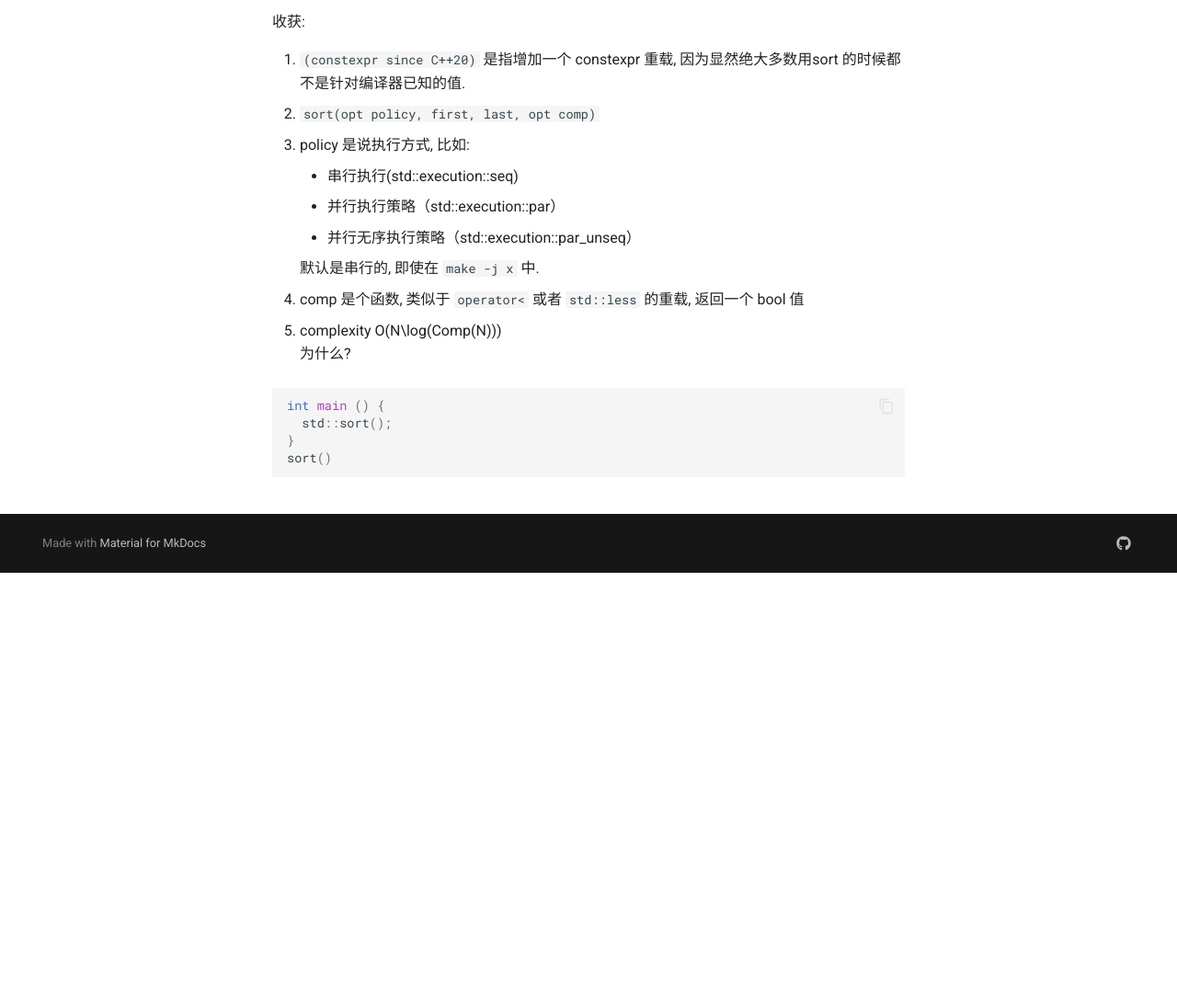
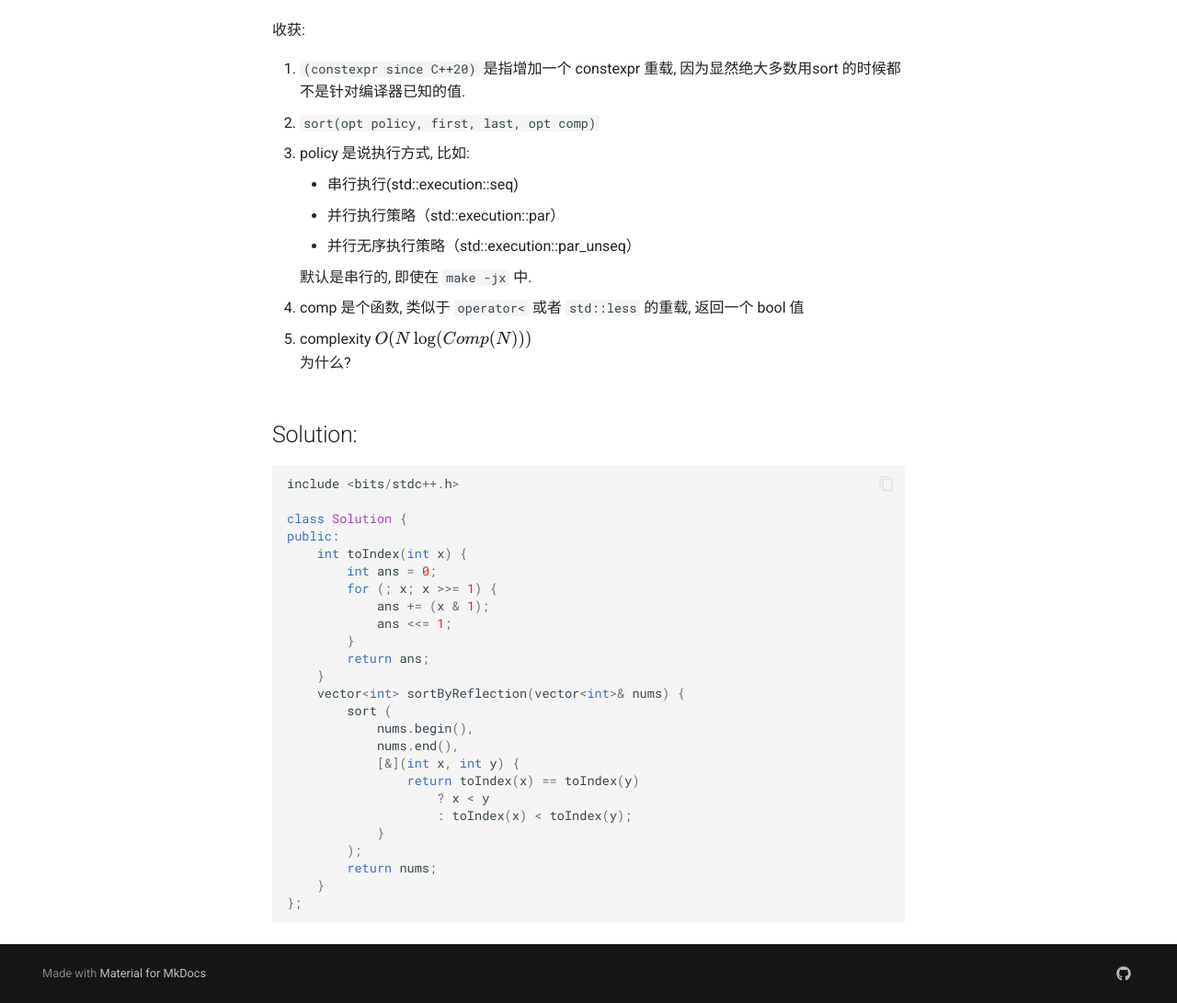
Before and after one commit to scbz4learning/algo-notes, an MkDocs documentation site: the page built from docs/posts/LeetCode/Contest/W479-1.md, in a window 1280 px wide and 1400 px high, scrolled down 1244 px, cut to the strip 309-1400 px from the top of the window. Shown: the whole strip at 92% size. Built offline with MkDocs 1.6.1 and Material for MkDocs 9.7.7, drawn with Linux system fonts in a browser that asks for light colours; before the commit the page ends 2176 px from its top, so only the background shows below that; some of the changed text lies outside the part shown.

Commit message:
Complete: LeetCode Weekly Contest 479 Question 1.

````diff
--- /dev/null
+++ b/docs/javascripts/mathjax.js
@@ -0,0 +1,16 @@
+window.MathJax = {
+  tex: {
+    inlineMath: [["$", "$"], ["\\(", "\\)"]],
+    displayMath: [["$$", "$$"], ["\\[", "\\]"]],
+    processEscapes: true,
+    processEnvironments: true
+  },
+  options: {
+    ignoreHtmlClass: ".*|",
+    processHtmlClass: "arithmatex"
+  }
+};
+
+document$.subscribe(() => {
+  MathJax.typesetPromise()
+})
--- a/docs/posts/LeetCode/W479-1.md
+++ b/docs/posts/LeetCode/Contest/W479-1.md
@@ -71,17 +70,40 @@ Hint:
     - 并行执行策略（std::execution::par）
     - 并行无序执行策略（std::execution::par_unseq）
 
-    默认是串行的, 即使在 `make -j x` 中.
+    默认是串行的, 即使在 `make -jx` 中.
 
   2. comp 是个函数, 类似于 `operator<` 或者 `std::less` 的重载, 返回一个 bool 值
 
-3. complexity $O(N\log(Comp(N)))$
+3. complexity $O(N \log (Comp(N)))$
   为什么?
 
 
+## Solution:
+
 ```c++
-int main () {
-  std::sort();
-}
-sort()
+include <bits/stdc++.h>
+
+class Solution {
+public:
+    int toIndex(int x) {
+        int ans = 0;
+        for (; x; x >>= 1) {
+            ans += (x & 1);
+            ans <<= 1;
+        }
+        return ans;
+    }
+    vector<int> sortByReflection(vector<int>& nums) {
+        sort (
+            nums.begin(),
+            nums.end(),
+            [&](int x, int y) {
+                return toIndex(x) == toIndex(y)
+                    ? x < y
+                    : toIndex(x) < toIndex(y);
+            }
+        );
+        return nums;
+    }
+};
 ```
--- a/mkdocs.yml
+++ b/mkdocs.yml
@@ -20,19 +20,9 @@ theme:
     - media: "(prefers-color-scheme: dark)"
       scheme: slate
 
-nav:
-  - 博客:
-    - index.md
-    - LeetCode: blog/LeetCode
-  - 标签: tags.md
-
 plugins:
   - search
   - tags
-  - blog:
-      blog_dir: .
-      authors_profiles: true
-      archive: false
 
 markdown_extensions:
   - admonition
@@ -50,10 +40,16 @@ markdown_extensions:
   - pymdownx.emoji
   - pymdownx.tilde
   - pymdownx.mark
-  - pymdownx.arithmatex  # 数学公式
+  - pymdownx.arithmatex:
+      generic: true
   - pymdownx.details
   - pymdownx.tabbed
   - "nl2br"
+
+extra_javascript:
+  - javascripts/mathjax.js
+  - https://polyfill.io/v3/polyfill.min.js?features=es6
+  - https://cdn.jsdelivr.net/npm/mathjax@3/es5/tex-mml-chtml.js
 
 extra:
   social:
````
Also changed, not shown: other parts of docs/posts/LeetCode/Contest/W479-1.md (+4 -5 lines), 1 other file.
